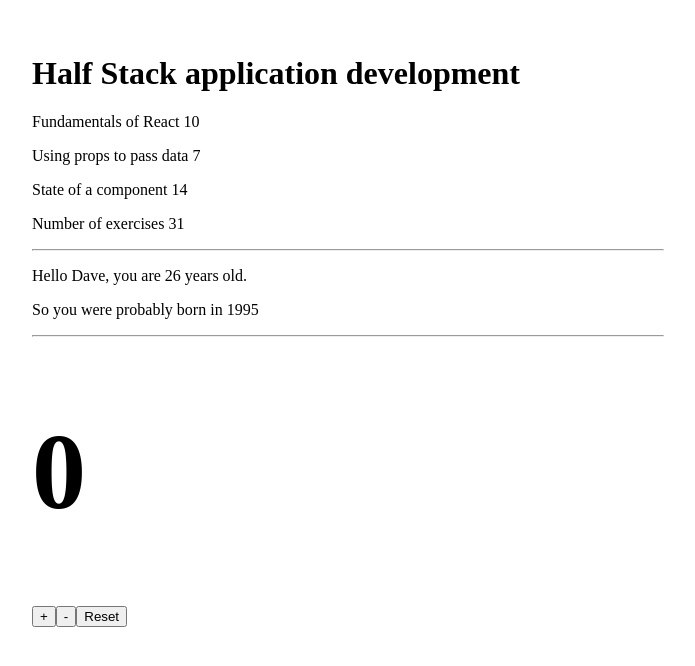
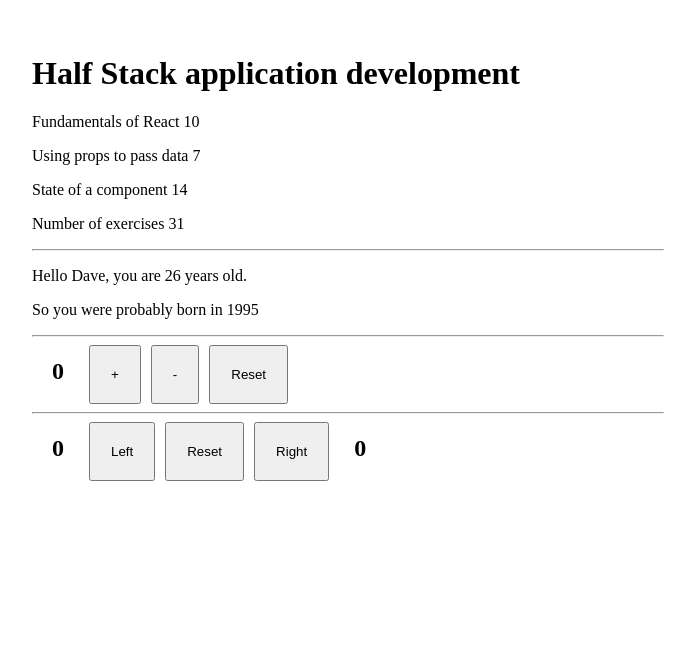
Before and after one commit to MasReed/full-stack-open-2021, a React (Create React App) app in the folder part1/: page / in a window 1280 px wide. Shown: the top 666 px of the page, without its empty margins (292-987 px from the left). Built offline with nearby package versions, Linux system fonts and the light colour scheme.

Commit message:
Create Clicker State

```diff
--- a/part1/src/components/App.jsx
+++ b/part1/src/components/App.jsx
@@ -30,11 +30,37 @@ const App = () => {
       age: 26
   };
 
+  // Counter State
   const [ counter, setCounter ] = useState(0);
 
   const incCount = () => setCounter(counter + 1)
   const decCount = () => setCounter(counter - 1)
   const resetCount = () => setCounter(0)
+
+  // Clicker State (purposefully complex)
+  const [ clicks, setClicks ] = useState({
+      left: 0,
+      right: 0
+  });
+
+  // Stateful Array
+  const [allClicks, setAllClicks] = useState([]);
+
+  const handleLeftClick = () => {
+      setClicks({...clicks, left: clicks.left + 1});
+      setAllClicks(allClicks.concat('L'));
+  }
+
+  const handleRightClick = () => {
+      setClicks({...clicks, right: clicks.right + 1});
+      setAllClicks(allClicks.concat('R'));
+  }
+
+  const resetClick = () => {
+      setClicks({left: 0, right: 0});
+      setAllClicks([]);
+  }
+
 
   return (
     <div style={{padding: "2% 25%"}}>
@@ -44,10 +70,24 @@ const App = () => {
       <hr />
       <Hello info={aPerson} />
       <hr />
-      <Display counter={counter} />
-      <Button handleClick={incCount} text={'+'}/>
-      <Button handleClick={decCount} text={'-'}/>
-      <Button handleClick={resetCount} text={'Reset'}/>
+
+      <div>
+        <Display counter={counter} />
+        <Button handleClick={incCount} text={'+'}/>
+        <Button handleClick={decCount} text={'-'}/>
+        <Button handleClick={resetCount} text={'Reset'}/>
+      </div>
+
+      <hr />
+
+      <div>
+        <Display counter={clicks.left} />
+        <Button handleClick={handleLeftClick} text={'Left'}/>
+        <Button handleClick={resetClick} text={'Reset'}/>
+        <Button handleClick={handleRightClick} text={'Right'}/>
+        <Display counter={clicks.right} />
+        <p>{allClicks.join(' ')}</p>
+      </div>
     </div>
     );
 }
--- a/part1/src/components/counter/Buttons.jsx
+++ b/part1/src/components/counter/Buttons.jsx
@@ -1,6 +1,6 @@
 import React from 'react';
 
 const Buttons = ({ handleClick, text }) =>
-    <button onClick={handleClick}>{text}</button>
+    <button style={{padding: '20px', margin: '0 5px', display: 'inline'}} onClick={handleClick}>{text}</button>
 
 export default Buttons
--- a/part1/src/components/counter/Display.jsx
+++ b/part1/src/components/counter/Display.jsx
@@ -1,5 +1,5 @@
 import React from 'react';
 
-const Display = ({ counter }) => <h1 style={{fontSize: '108px'}}>{counter}</h1>
+const Display = ({ counter }) => <h1 style={{fontSize: '24px', display: 'inline', padding: '20px'}}>{counter}</h1>
 
 export default Display
```
